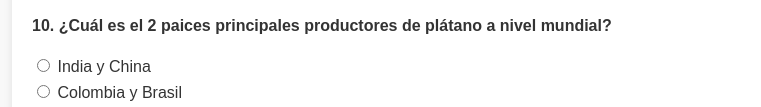
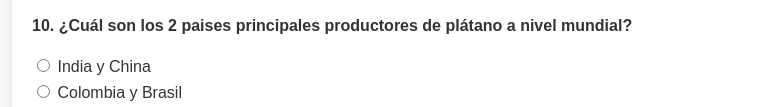
Before and after one commit to NPL01388/Platano, a plain HTML site: page index.html in a window 1280 px wide. Shown: the part 6582-6689 px from the top of the page, without its empty margins (158-919 px from the left). Drawn offline with nearby package versions, Linux system fonts and the light colour scheme.

Commit message:
Update index.html

```diff
--- a/index.html
+++ b/index.html
@@ -305,7 +305,7 @@
 
      <!-- Pregunta 10 -->
     <div class="question">
-      <p><strong>10. ¿Cuál es el 2 paices principales productores de plátano a nivel mundial?</strong></p>
+      <p><strong>10. ¿Cuál son los 2 paises principales productores de plátano a nivel mundial?</strong></p>
       <label><input type="radio" name="q10" value="10"> India y China</label><br>
       <label><input type="radio" name="q10" value="0"> Colombia y Brasil </label><br>
       <label><input type="radio" name="q10" value="0"> Costa Rica y Filipinas</label><br>
```
